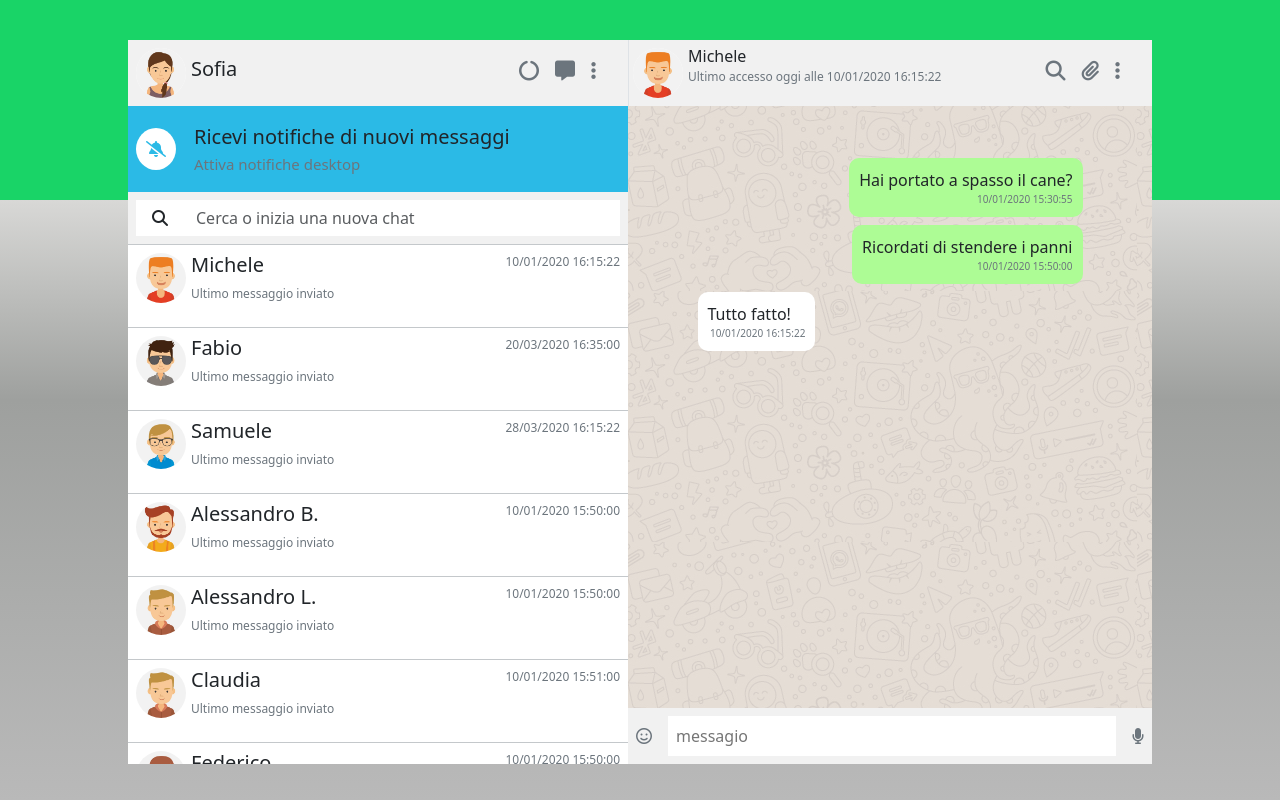
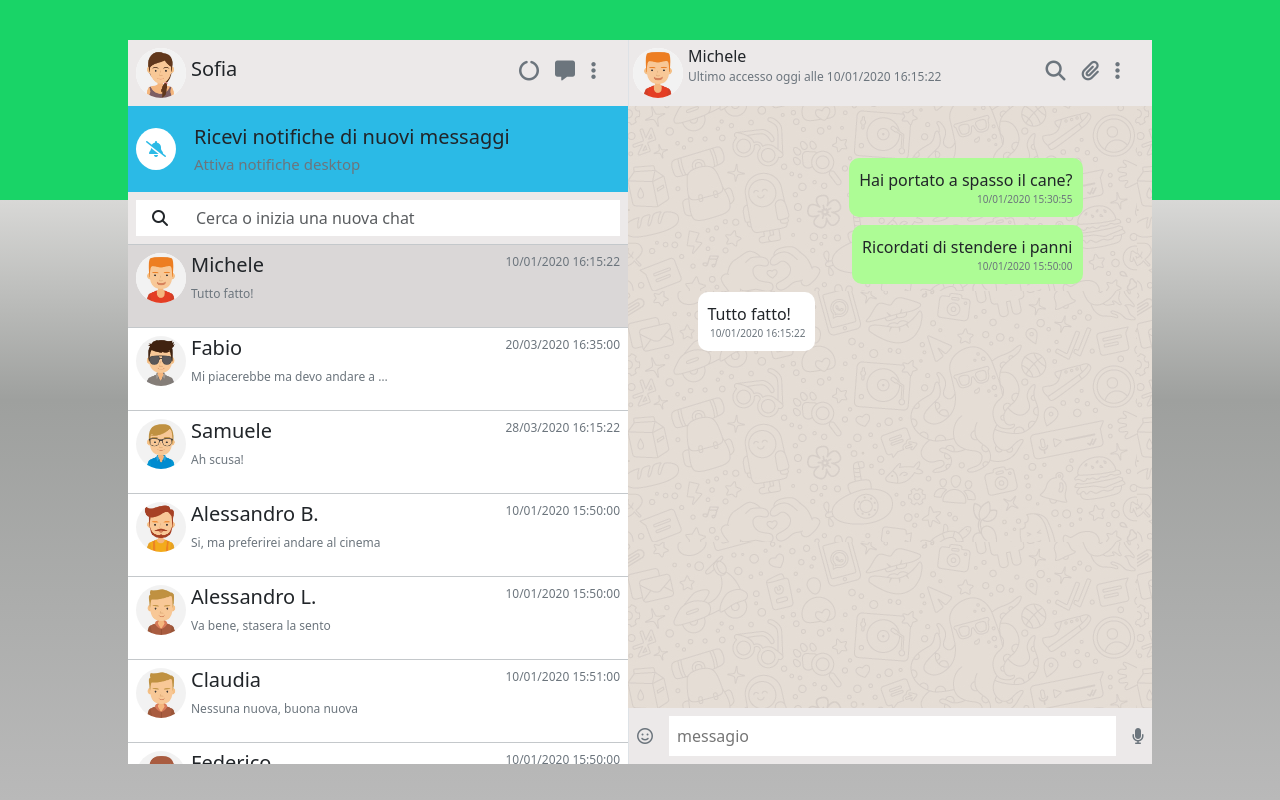
Before and after one commit to CraciaDenisStefan/vue-boolzapp, a plain HTML site: page index.html in a window 1280 px wide. Drawn offline with nearby package versions, Linux system fonts and the light colour scheme.

Commit message:
ultimo messaggio+ evidenziato contatto selezionato

```diff
--- a/css/style.css
+++ b/css/style.css
@@ -49,7 +49,7 @@ body{
     font-size: 12px;
 }
 .background_crem{
-    background-color: rgb(241, 241, 241);
+    background-color: rgb(236, 233, 233);
 
 }
 .notice{
@@ -86,6 +86,15 @@ body{
     text-align-last: right;
     font-size: 10px;
 }
+.text_break{
+    text-overflow: ellipsis;
+    overflow: hidden;
+    width: 200px;
+    white-space: nowrap;
+}
+.active{
+    background-color: rgb(218, 215, 215);
+}
 
 
 @media screen and (max-height: 600px){
--- a/index.html
+++ b/index.html
@@ -54,12 +54,12 @@
                             <div class="col-12 scrollbar  ">
                                 <!-- Contatti -->
                                 <ul class="list-unstyled ">
-                                    <li class="border-top border-secondary-subtle  justify-content-between cursor_pointer" v-for="(contact, index) in contacts" @click="selectContacts(index)" :class="contact.visible ? 'd-flex': 'nascondi'">
+                                    <li class="border-top border-secondary-subtle  justify-content-between cursor_pointer"  v-for="(contact, index) in contacts" @click="selectContacts(index)" :class="[contact.visible ? 'd-flex': 'nascondi', selectContact === index ? 'active' : '']" >
                                         <div class="foto d-flex p-2">
                                             <img class="avatar" :src="contact.avatar" alt="contact">
                                             <div class="name">
                                                 <h5>{{contact.name}}</h5>
-                                                <p class="text-secondary font_custom">Ultimo messaggio inviato</p>
+                                                <p class="text-secondary font_custom text_break">{{contact.messages[contact.messages.length - 1].message}}</p>
                                             </div>
                                         </div>
                                         <div class="content_col_right text-secondary font_custom p-2" >
@@ -93,13 +93,13 @@
                                 <!-- chat -->
                                 <div v-for="(message, index) in contacts[selectContact].messages">
                                   <div v-if="contacts[selectContact].messages[index].status === 'received'" class="col-12 d-flex justify-content-start ">
-                                    <div class="received m-1">{{ contacts[selectContact].messages[index].message }}
+                                    <div class="received m-1 text-break">{{ contacts[selectContact].messages[index].message }}
                                         <div class="data_message text-secondary">
                                             {{ contacts[selectContact].messages[index].date }}
                                           </div>
                                     </div>
                                   </div>
-                                  <div v-else class="col-12 d-flex justify-content-end">
+                                  <div v-else class="col-12 d-flex justify-content-end text-break">
                                     <div class="sent m-1">{{ contacts[selectContact].messages[index].message }}
                                         <div class="data_message text-secondary">
                                             {{ contacts[selectContact].messages[index].date }}
@@ -109,7 +109,7 @@
                                 </div>
                               </div>
 
-                                <div class="mt-auto p-2 background_crem sticky-bottom">
+                                <div class="mt-auto p-2 background_crem sticky-bottom border-start" >
                                     <!-- input messaggio -->
                                     <div class="d-flex align-items-center  text-secondary">
                                         <i class="fa-regular fa-face-smile "></i>
```
